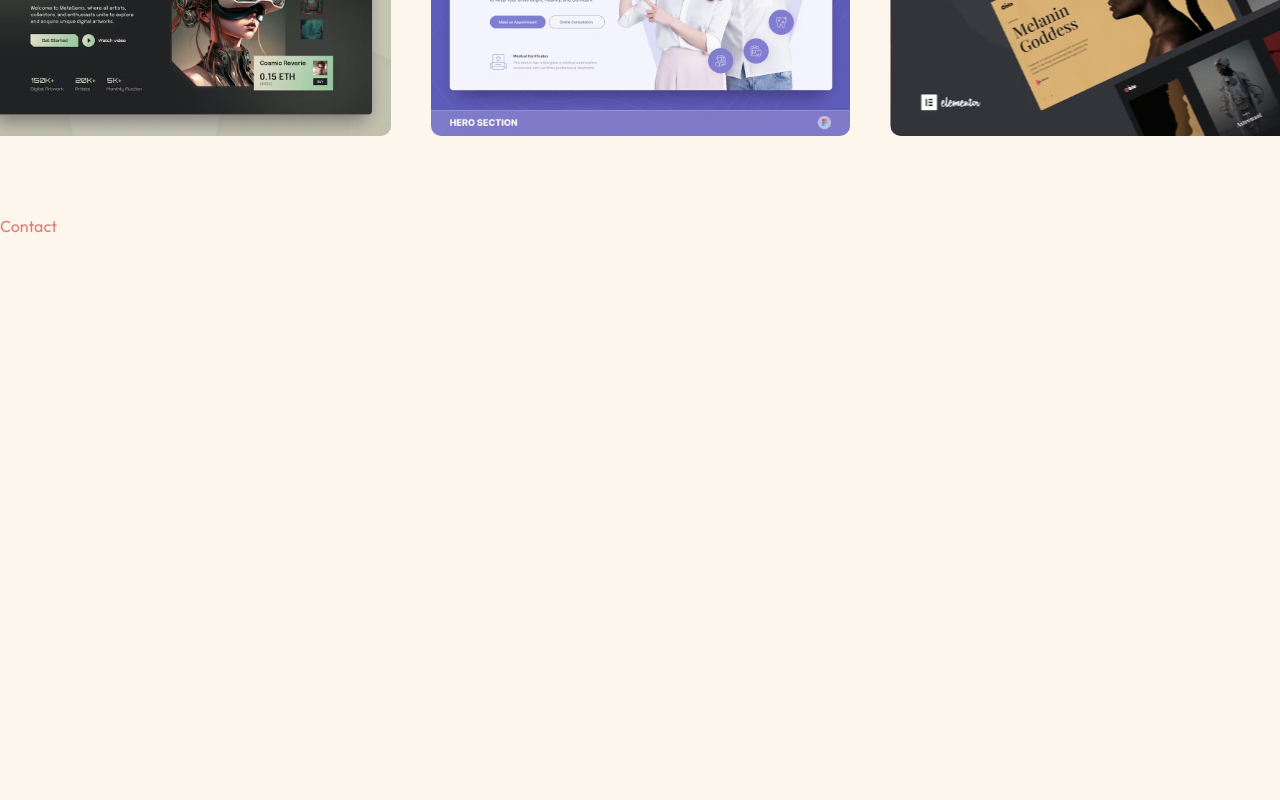
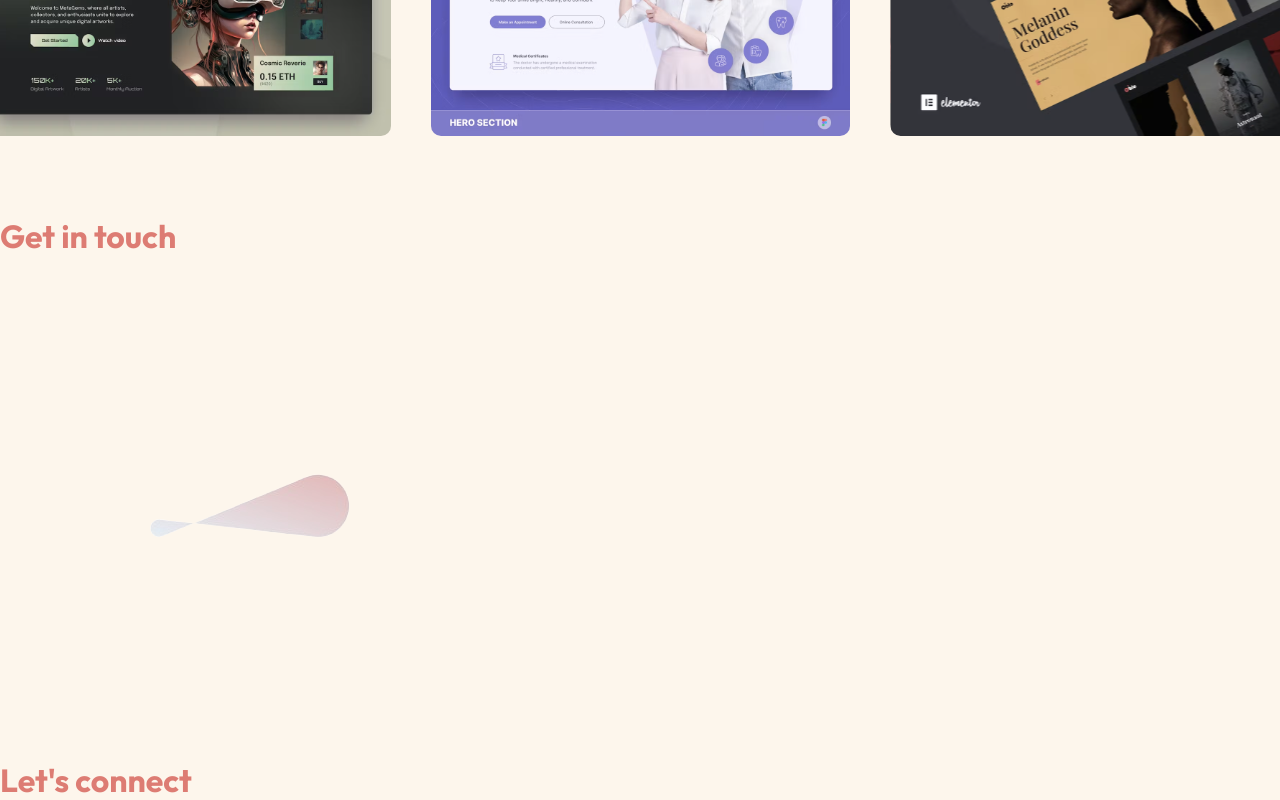
Before and after one commit to narapark7561/naraPortfolio, a React (Vite) app in the folder portfolio-react/: page / in a window 1280 px wide. Shown: the part 2516-3316 px from the top of the page. Before the commit the page ends 2752 px from the top, so only its background shows below. Built offline with nearby package versions, Linux system fonts and the light colour scheme.

Commit message:
working on contact info

```diff
--- a/portfolio-react/src/Components/Contact/Contact.jsx
+++ b/portfolio-react/src/Components/Contact/Contact.jsx
@@ -1,10 +1,28 @@
 import React from 'react'
 import './Contact.css'
+import theme_pattern from '../../assets/custom_theme_removed.png'
+
 
 const Contact = () => {
-  return (
-    <div>Contact</div>
-  )
-}
+    return (
+      <div className="contact">
+        <div className="contact-title">
+          <h1>Get in touch</h1>
+          <img src={theme_pattern} alt="" />
+        </div>
+        <div className="contact-section">
+          <div className="contact-left">
+            <h1>Let's connect</h1>
+            <div className="contact-details">
+                <div className="contact-detail"></div>
+                <div className="contact-detail"></div>
+                <div className="contact-detail"></div>
+            </div>
+          </div>
+        </div>
+      </div>
+    );
+  };
+
 
 export default Contact
```
